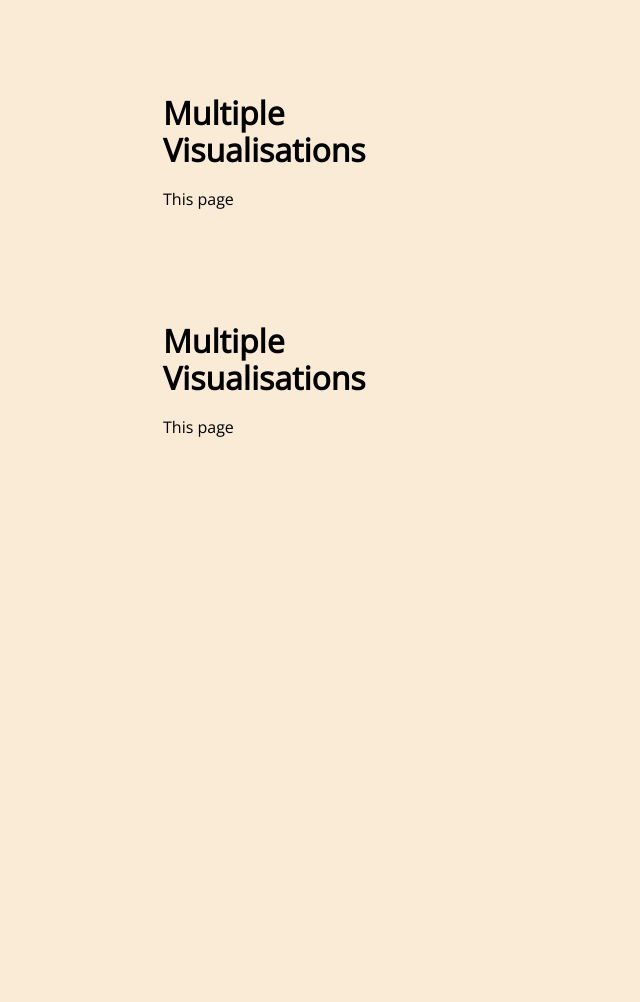
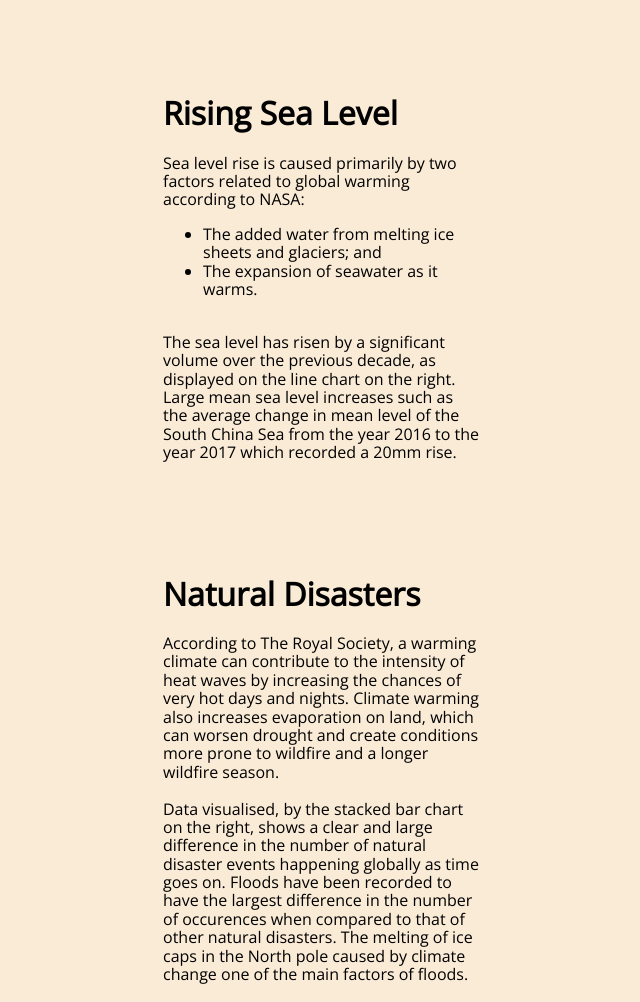
Before and after one commit to jonathanWongLS/Data-Vis-2, a plain HTML site: page index.html in a window 1280 px wide. Shown: the part 1385-2387 px from the top of the page, without its empty margins (2-642 px from the left). Before the commit the page ends 1928 px from the top, so only its background shows below. Drawn offline with nearby package versions, Linux system fonts and the light colour scheme; a script that the page names is missing.

Commit message:
Added content to description containers beside the idioms

```diff
--- a/index.html
+++ b/index.html
@@ -39,7 +39,7 @@
       <div class="pure-g vis-desc-container">
         <div class="pure-u-1-3">
           <div class="description description-left">
-            <h1>Air Pollution on Health</h1>
+            <h1>Air Pollution on Climate & Health</h1>
             <p>
               According to the <b>United States Environmental Protection Agency (EPA)</b>, emissions of pollutants into the air can result in changes to the climate.
               Different components of particulate matter (e.g PM2.5) can have either warming or cooling effects on the climate.
@@ -92,8 +92,21 @@
       <div class="pure-g vis-desc-container">
         <div class="pure-u-1-3">
           <div class="description description-left">
-            <h1>Multiple Visualisations</h1>
-            <p>This page</p>
+            <h1>Rising Sea Level</h1>
+            <p>
+              Sea level rise is caused primarily by two factors related to global warming according to NASA:
+              <ul>
+                <li>
+                  The added water from melting ice sheets and glaciers; and
+                </li>
+                <li>
+                  The expansion of seawater as it warms.
+                </li>
+              </ul>
+              <br>
+              The sea level has risen by a significant volume over the previous decade, as displayed on the line chart on the right.
+              Large mean sea level increases such as the average change in mean level of the South China Sea from the year 2016 to the year 2017 which recorded a 20mm rise.
+            </p>
           </div>
         </div>
         <div class="pure-u-2-3">
@@ -109,8 +122,14 @@
       <div class="pure-g vis-desc-container">
         <div class="pure-u-1-3">
           <div class="description description-left">
-            <h1>Multiple Visualisations</h1>
-            <p>This page</p>
+            <h1>Natural Disasters</h1>
+            <p>
+              According to The Royal Society, a warming climate can contribute to the intensity of heat waves by increasing the chances of very hot days and nights.
+              Climate warming also increases evaporation on land, which can worsen drought and create conditions more prone to wildfire and a longer wildfire season.
+              <br><br>
+              Data visualised, by the stacked bar chart on the right, shows a clear and large difference in the number of natural disaster events happening globally as time goes on.
+              Floods have been recorded to have the largest difference in the number of occurences when compared to that of other natural disasters. The melting of ice caps in the North pole caused by climate change one of the main factors of floods.
+            </p>
           </div>
         </div>
         <div class="pure-u-2-3">
```
